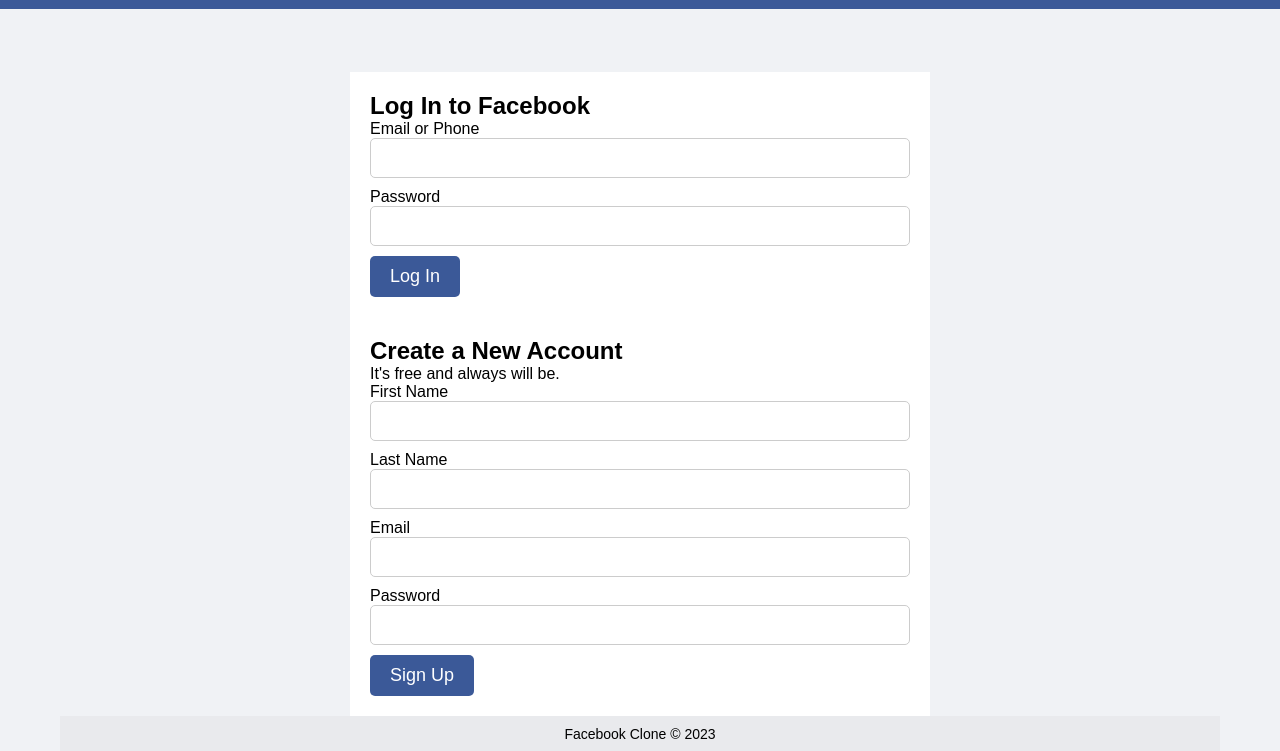
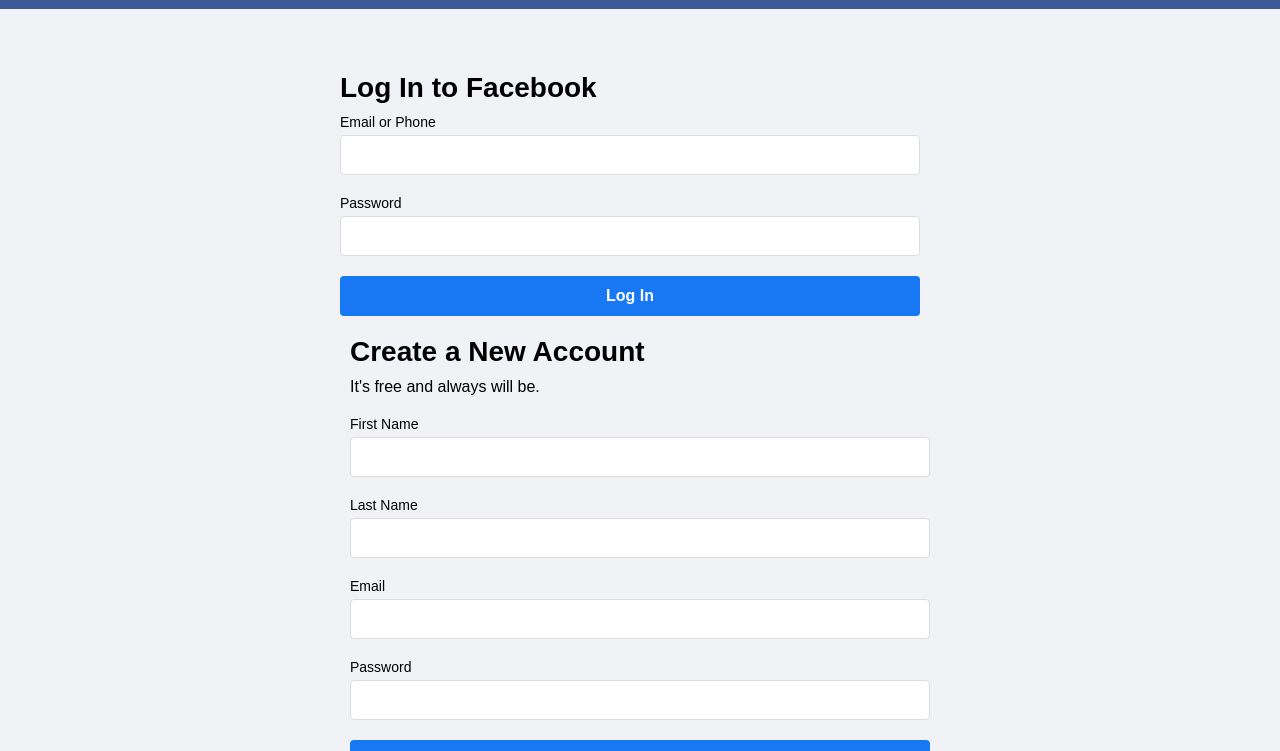
Before and after one commit to Xd1234001/Xd1234001.github.io, a plain HTML site: page index.html in a window 1280 px wide. Shown: the part 48-799 px from the top of the page. Drawn offline with Linux system fonts and the light colour scheme.

Commit message:
Update style.css

```diff
--- a/style.css
+++ b/style.css
@@ -49,39 +49,76 @@ body {
 
 .left-col, .right-col {
   width: 50%;
-  background-color: #fff;
-  padding: 20px;
+margin-right: 20px;
+}
+
+.left-col h2 {
+font-size: 28px;
+margin-bottom: 10px;
+}
+
+/* Right column */
+.right-col {
+margin-left: 20px;
+}
+
+.right-col h2 {
+font-size: 28px;
+margin-bottom: 10px;
+}
+
+.right-col p {
+font-size: 16px;
+margin-bottom: 20px;
 }
 
 /* Form styles */
+form {
+display: flex;
+flex-direction: column;
+margin-bottom: 20px;
+}
+
+label {
+font-size: 14px;
+margin-bottom: 5px;
+}
+
 .form-input {
-  display: block;
-  margin-bottom: 10px;
-  width: 100%;
+height: 40px;
+font-size: 16px;
+margin-bottom: 20px;
 padding: 10px;
-  border-radius: 5px;
-  border: 1px solid #ccc;
-  font-size: 16px;
+border: 1px solid #ddd;
+border-radius: 4px;
 }
 
 .form-submit {
-  background-color: #3b5998;
+height: 40px;
+font-size: 16px;
+font-weight: bold;
+background-color: #1877f2;
 color: #fff;
 border: none;
-  border-radius: 5px;
-  padding: 10px 20px;
-  font-size: 18px;
+border-radius: 4px;
 cursor: pointer;
 }
 
 .form-submit:hover {
-  background-color: #2d4373;
+background-color: #3b5998;
 }
 
 /* Footer section */
 .footer {
-  text-align: center;
+display: flex;
+justify-content: center;
+align-items: center;
+margin-top: 50px;
 padding: 10px;
-  background-color: #e9eaed;
+background-color: #e4e6eb;
+}
+
+.footer p {
 font-size: 14px;
+color: #999;
 }
```
Lines whose indentation alone changed are shown as unchanged.
